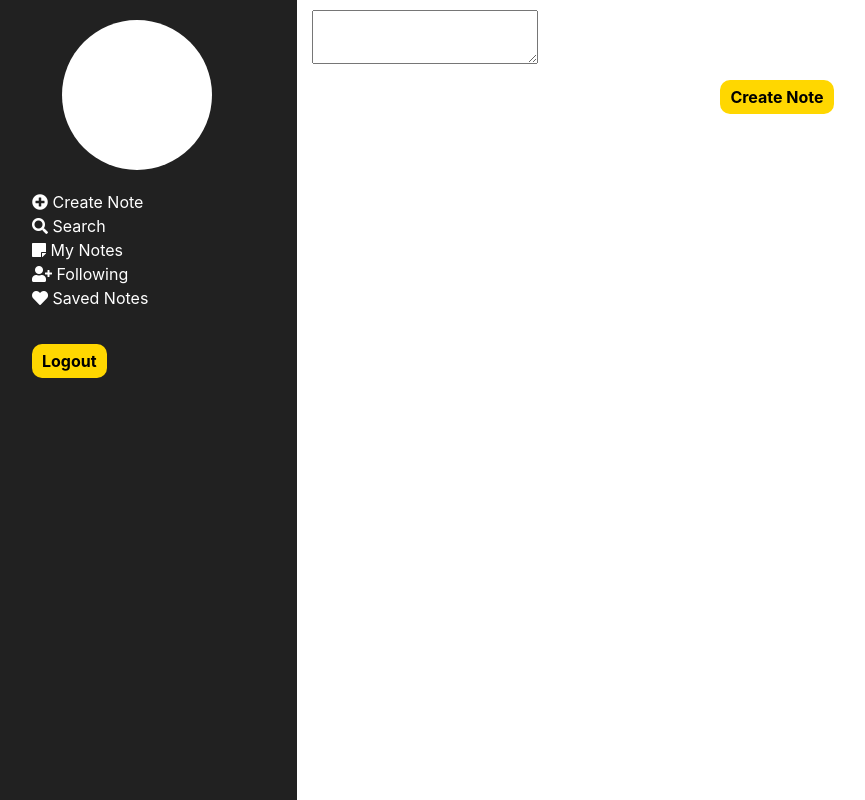
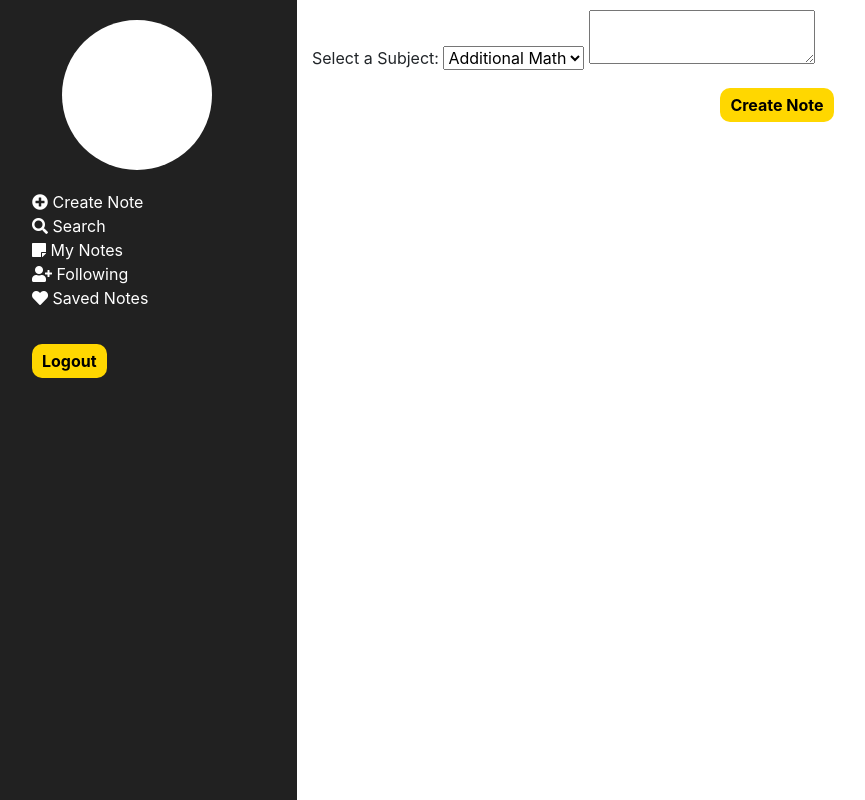
Before and after one commit to elch93/tgc-proj3-tidbits, a Flask app: page / in a window 1280 px wide, after a click on "Create Note". Shown: the whole page, without its empty margins (23-888 px from the left). Run offline with Flask 2, Linux system fonts and the light colour scheme; the visitor is signed in with stand-in values (Sample User, id 1); some libraries are stand-ins or nearby versions.

Commit message:
added subject category to create functionality

```diff
--- a/app.py
+++ b/app.py
@@ -113,8 +113,8 @@ def process_input():
 
     # create note
     if request.form.get('editordata'):
+        created_subject = request.form.get('postedsubject')
         created_note = request.form.get('editordata')
-        print(created_note, flask_login.current_user.get_id())
         user_data = client[dbname]['registered_users'].find_one({
             'email': flask_login.current_user.get_id()
         })
@@ -124,6 +124,7 @@ def process_input():
         }, {
             '$push': {'notes': {
                 'note_id': ObjectId(),
+                'subject': created_subject,
                 'content': created_note,
                 'date': datetime.now()
             }}
--- a/templates/index.template.html
+++ b/templates/index.template.html
@@ -151,14 +151,14 @@
             <div class="container-fluid">
               <form method="POST" id="searchform">
                 <select size="1">
-                  <option>All</option>
-                  <option>Additional Math</option>
-                  <option>Phyics</option>
-                  <option>Chemistry</option>
-                  <option>Math</option>
-                  <option>Geography</option>
-                  <option>Social Studies</option>
-                  <option>Literature</option>
+                  <option value="All">All</option>
+                  <option value="Additional Math">Additional Math</option>
+                  <option value="Physics">Phyics</option>
+                  <option value="Chemistry">Chemistry</option>
+                  <option value="Math">Math</option>
+                  <option value="Geography">Geography</option>
+                  <option value="Social Studies">Social Studies</option>
+                  <option value="Literature">Literature</option>
                 </select>
                 <input type="text" name="search">
                 <input type="submit" value="Search" id="searchbtn">
@@ -179,6 +179,16 @@
           <!-- Create a note and save it into the database -->
           <div class="mycarousel" id="Cpanel">
             <form method="POST">
+              <label>Select a Subject: </label>
+              <select size="1" name="postedsubject">
+                <option value="Additional Math">Additional Math</option>
+                <option value="Physics">Phyics</option>
+                <option value="Chemistry">Chemistry</option>
+                <option value="Math">Math</option>
+                <option value="Geography">Geography</option>
+                <option value="Social Studies">Social Studies</option>
+                <option value="Literature">Literature</option>
+              </select>
               <textarea id="summernote" name="editordata"></textarea>
               <input type="submit" value="Create Note" id="submitnotebtn">
             </form>
```
